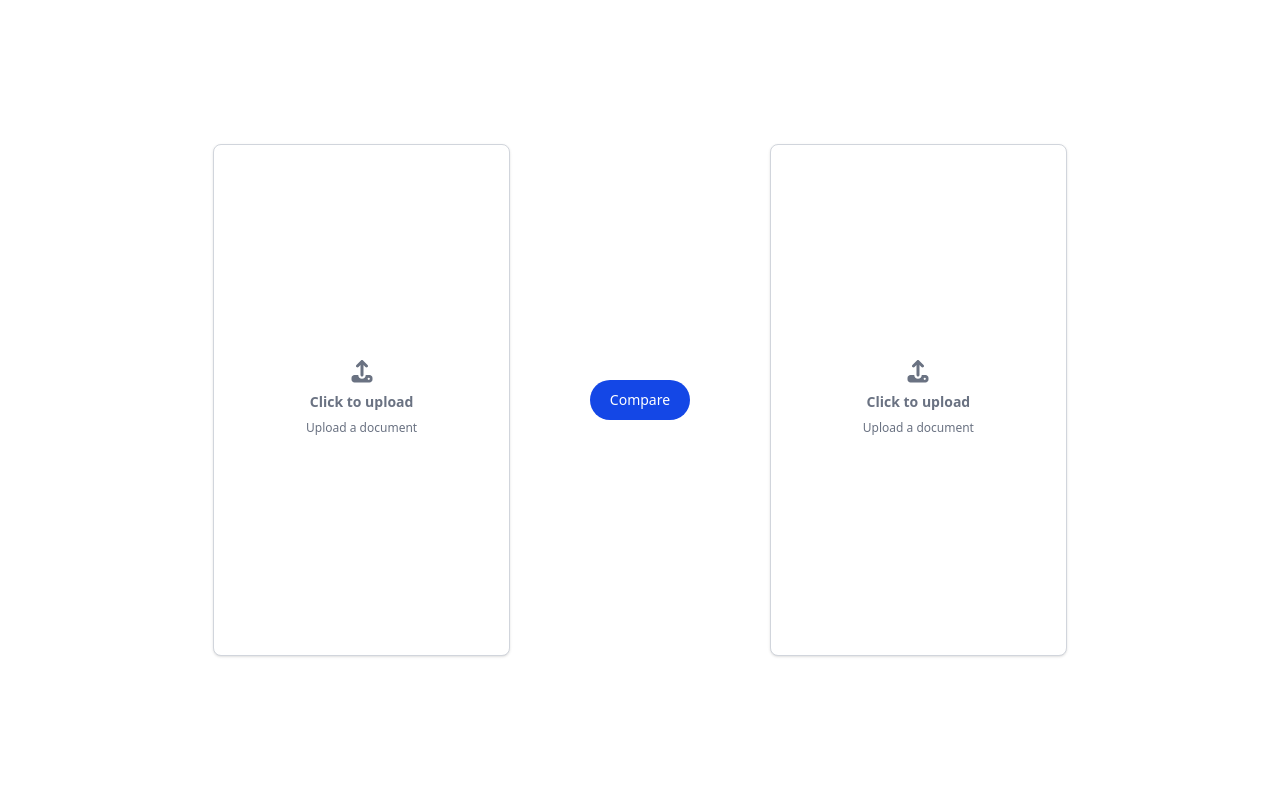
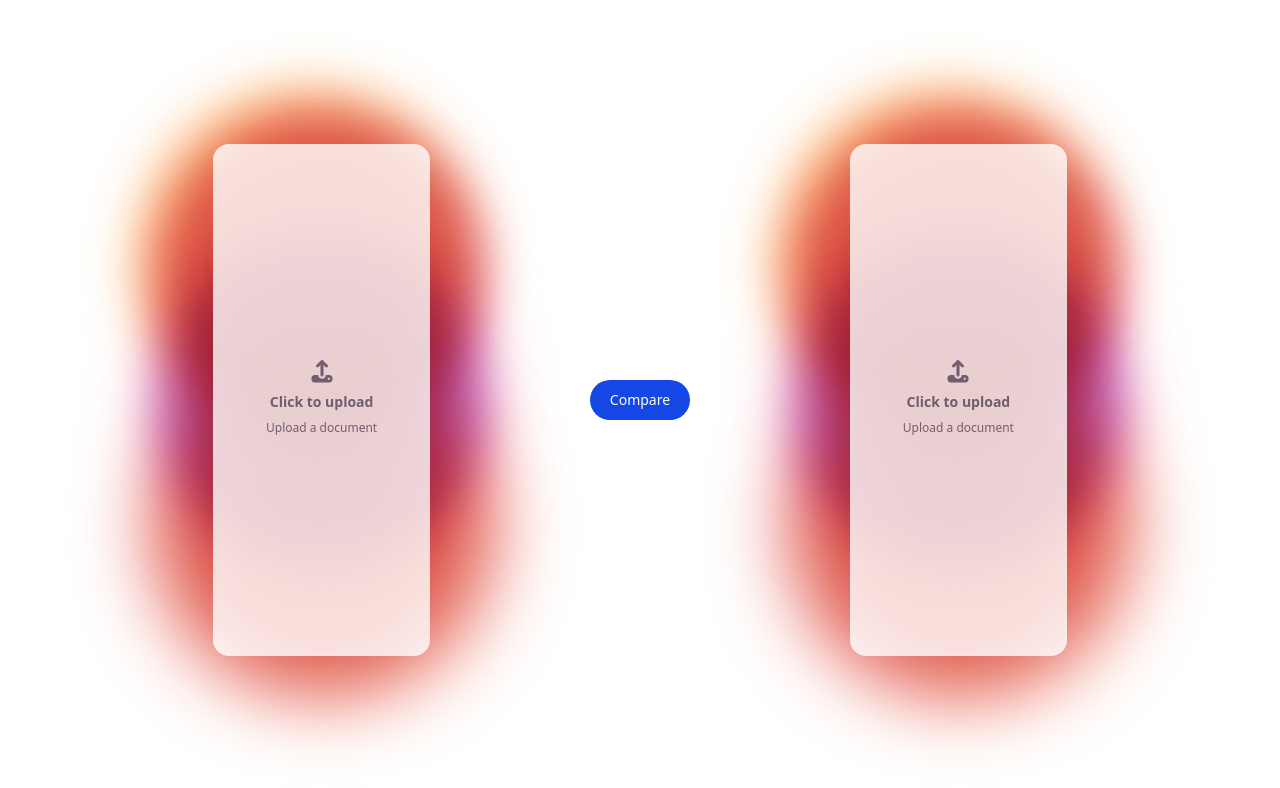
Before and after one commit to BrindzaB/CompareDocs, a React (Vite) app in the folder frontend/: page / in a window 1280 px wide. Shown: the top 788 px of the page. Built offline with nearby package versions, Linux system fonts and the light colour scheme.

Commit message:
colorful ai fog UI added

```diff
--- a/frontend/src/components/UploadForm.jsx
+++ b/frontend/src/components/UploadForm.jsx
@@ -39,10 +39,20 @@ function UploadForm() {
             {error && (
                 <div className="text-red-500 text-center font-semibold mb-4">{error}</div>
             )}
-            <div className="flex gap-20 h-full">
+            <div className="flex gap-40 h-full">
                 <div className="flex items-center justify-center w-full">
                     {!invoice1 ? (
-                        <label htmlFor="invoice1" className="flex flex-col items-center justify-center w-full h-128 border border-gray-300 rounded-lg shadow-sm cursor-pointer bg-white hover:bg-gray-100 transition-all">
+                        <div className="flex items-center justify-center w-full h-128 relative">
+                            <div className="absolute -top-5 bg-purple-300 h-78 w-78 rounded-full blur-xl mix-blend-multiply animate-scaleUp"></div>
+                            <div className="absolute -top-5 -left-10 bg-orange-300 h-78 w-78 rounded-full blur-xl mix-blend-multiply animate-scaleLeftUp animation-delay-1000"></div>
+                            <div className="absolute -top-5 -right-10 bg-red-300 h-78 w-78 rounded-full blur-xl mix-blend-multiply animate-scaleRightUp animation-delay-2000"></div>
+                            <div className="absolute -left-10 bg-purple-300 h-78 w-78 rounded-full blur-xl mix-blend-multiply animate-scaleLeft"></div>
+                            <div className="absolute bg-red-300 h-78 w-78 rounded-full blur-2xl mix-blend-multiply"></div>
+                            <div className="absolute -right-10 bg-purple-300 h-78 w-78 rounded-full blur-xl mix-blend-multiply animate-scaleRight"></div>
+                            <div className="absolute -bottom-5 bg-purple-300 h-78 w-78 rounded-full blur-2xl mix-blend-multiply animate-scaleDown animation-delay-3000"></div>
+                            <div className="absolute -bottom-5 -left-10 bg-red-300 h-78 w-78 rounded-full blur-2xl mix-blend-multiply animate-scaleLeftDown"></div>
+                            <div className="absolute -bottom-5 -right-10 bg-orange-300 h-78 w-78 rounded-full blur-2xl mix-blend-multiply animate-scaleRightDown animation-delay-1000"></div>
+                            <label htmlFor="invoice1" className="flex flex-col items-center justify-center w-full h-128 rounded-2xl cursor-pointer bg-white hover:bg-gray-100 transition-all relative opacity-80">
                                 <div className="flex flex-col items-center justify-center pt-5 pb-6">
                                     <FontAwesomeIcon icon={faUpload} className="text-gray-500 text-2xl mb-2" />
                                     <p className="mb-2 text-sm text-gray-500"><span className="font-semibold">Click to upload</span></p>
@@ -50,6 +60,8 @@ function UploadForm() {
                                 </div>
                                 <input id="invoice1" type="file" className="hidden" onChange={(e) => setInvoice1(e.target.files[0])}/>
                             </label>
+                        </div>
+
                     ) : (
                         <div className="w-24 h-24 bg-green-500 rounded-full flex items-center justify-center animate-scaleIn shadow-md">
                             <FontAwesomeIcon icon={faCheck} className="text-3xl text-white" />
@@ -61,7 +73,17 @@ function UploadForm() {
                 </div>
                 <div className="flex items-center justify-center w-full">
                     {!invoice2 ? (
-                        <label htmlFor="invoice2" className="flex flex-col items-center justify-center w-full h-128 border border-gray-300 rounded-lg shadow-sm cursor-pointer bg-white hover:bg-gray-100">
+                        <div className="flex items-center justify-center w-full h-128 relative">
+                            <div className="absolute -top-5 bg-purple-300 h-78 w-78 rounded-full blur-xl mix-blend-multiply animate-scaleUp"></div>
+                            <div className="absolute -top-5 -left-10 bg-orange-300 h-78 w-78 rounded-full blur-xl mix-blend-multiply animate-scaleLeftUp animation-delay-1000"></div>
+                            <div className="absolute -top-5 -right-10 bg-red-300 h-78 w-78 rounded-full blur-xl mix-blend-multiply animate-scaleRightUp animation-delay-2000"></div>
+                            <div className="absolute -left-10 bg-purple-300 h-78 w-78 rounded-full blur-xl mix-blend-multiply animate-scaleLeft"></div>
+                            <div className="absolute bg-red-300 h-78 w-78 rounded-full blur-2xl mix-blend-multiply"></div>
+                            <div className="absolute -right-10 bg-purple-300 h-78 w-78 rounded-full blur-xl mix-blend-multiply animate-scaleRight"></div>
+                            <div className="absolute -bottom-5 bg-purple-300 h-78 w-78 rounded-full blur-2xl mix-blend-multiply animate-scaleDown animation-delay-3000"></div>
+                            <div className="absolute -bottom-5 -left-10 bg-red-300 h-78 w-78 rounded-full blur-2xl mix-blend-multiply animate-scaleLeftDown"></div>
+                            <div className="absolute -bottom-5 -right-10 bg-orange-300 h-78 w-78 rounded-full blur-2xl mix-blend-multiply animate-scaleRightDown animation-delay-1000"></div>
+                            <label htmlFor="invoice2" className="flex flex-col items-center justify-center w-full h-128 rounded-2xl cursor-pointer bg-white hover:bg-gray-100 transition-all relative opacity-80">
                                 <div className="flex flex-col items-center justify-center pt-5 pb-6">
                                     <FontAwesomeIcon icon={faUpload} className="text-gray-500 text-2xl mb-2" />
                                     <p className="mb-2 text-sm text-gray-500"><span className="font-semibold">Click to upload</span></p>
@@ -69,6 +91,7 @@ function UploadForm() {
                                 </div>
                                 <input id="invoice2" type="file" className="hidden" onChange={(e) => setInvoice2(e.target.files[0])} />
                             </label>
+                        </div>
                     ) : (
                         <div className="w-24 h-24 bg-green-500 rounded-full flex items-center justify-center animate-scaleIn shadow-md">
                             <FontAwesomeIcon icon={faCheck} className="text-3xl text-white" />
--- a/frontend/src/index.css
+++ b/frontend/src/index.css
@@ -19,3 +19,171 @@
 .animate-scaleIn {
   animation: scaleIn 0.2s ease-in-out forwards;
 }
+
+@keyframes scaleLeftUp {
+  0% {
+    transform: translate(0px, 0px) scale(1);
+  }
+  50% {
+    transform: translateX(-20px) translateY(-20px) scale(1.1);
+  }
+  100% {
+    transform: translate(0px, 0px) scale(1);
+  }
+}
+.animate-scaleLeftUp {
+  animation-name: scaleLeftUp;
+  animation-duration: 3s;
+  animation-timing-function: ease-in-out;
+  animation-iteration-count: infinite;
+  animation-direction: alternate;
+}
+
+@keyframes scaleUp {
+  0% {
+    transform: translateY(0px) scale(1);
+  }
+  50% {
+    transform: translateY(-20px) scale(1.1);
+  }
+  100% {
+    transform: translateY(0px) scale(1);
+  }
+}
+.animate-scaleUp {
+  animation-name: scaleUp;
+  animation-duration: 3s;
+  animation-timing-function: ease-in-out;
+  animation-iteration-count: infinite;
+  animation-direction: alternate;
+}
+
+@keyframes scaleRightUp {
+  0% {
+    transform: translate(0px, 0px) scale(1);
+  }
+  50% {
+    transform: translateX(20px) translateY(-20px) scale(1.1);
+  }
+  100% {
+    transform: translate(0px, 0px) scale(1);
+  }
+}
+.animate-scaleRightUp {
+  animation-name: scaleRightUp;
+  animation-duration: 3s;
+  animation-timing-function: ease-in-out;
+  animation-iteration-count: infinite;
+  animation-direction: alternate;
+}
+
+@keyframes scaleLeftDown {
+  0% {
+    transform: translate(0px, 0px) scale(1);
+  }
+  50% {
+    transform: translateX(-20px) translateY(20px) scale(1.1);
+  }
+  100% {
+    transform: translate(0px, 0px) scale(1);
+  }
+}
+.animate-scaleLeftDown {
+  animation-name: scaleLeftDown;
+  animation-duration: 3s;
+  animation-timing-function: ease-in-out;
+  animation-iteration-count: infinite;
+  animation-direction: alternate;
+}
+
+@keyframes scaleDown {
+  0% {
+    transform: translate(0px, 0px) scale(1);
+  }
+  50% {
+    transform: translateY(20px) scale(1.1);
+  }
+  100% {
+    transform: translate(0px, 0px) scale(1);
+  }
+}
+.animate-scaleDown {
+  animation-name: scaleDown;
+  animation-duration: 3s;
+  animation-timing-function: ease-in-out;
+  animation-iteration-count: infinite;
+  animation-direction: alternate;
+}
+
+@keyframes scaleRightDown {
+  0% {
+    transform: translate(0px, 0px) scale(1);
+  }
+  50% {
+    transform: translateX(20px) translateY(20px) scale(1.1);
+  }
+  100% {
+    transform: translate(0px, 0px) scale(1);
+  }
+}
+.animate-scaleRightDown {
+  animation-name: scaleRightDown;
+  animation-duration: 2s;
+  animation-timing-function: ease-in-out;
+  animation-iteration-count: infinite;
+  animation-direction: alternate;
+}
+
+@keyframes scaleLeft {
+  0% {
+    transform: translate(0px, 0px) scale(1);
+  }
+  50% {
+    transform: translateX(-20px) scale(1.1);
+  }
+  100% {
+    transform: translate(0px, 0px) scale(1);
+  }
+}
+.animate-scaleLeft {
+  animation-name: scaleLeft;
+  animation-duration: 3s;
+  animation-timing-function: ease-in-out;
+  animation-iteration-count: infinite;
+  animation-direction: alternate;
+}
+
+@keyframes scaleRight {
+    0% {
+    transform: translate(0px, 0px) scale(1);
+  }
+  50% {
+    transform: translateX(20px) scale(1.1);
+  }
+  100% {
+    transform: translate(0px, 0px) scale(1);
+  }
+}
+.animate-scaleRight {
+  animation-name: scaleRight;
+  animation-duration: 3s;
+  animation-timing-function: ease-in-out;
+  animation-iteration-count: infinite;
+  animation-direction: alternate;
+}
+
+
+
+@layer utilities {
+  .animation-delay-1000 {
+    animation-delay: 1s
+  }
+
+  .animation-delay-2000 {
+    animation-delay: 2s;
+  }
+
+  .animation-delay-3000 {
+    animation-delay: 3s;
+  }
+}
```
Lines whose indentation alone changed are shown as unchanged.
